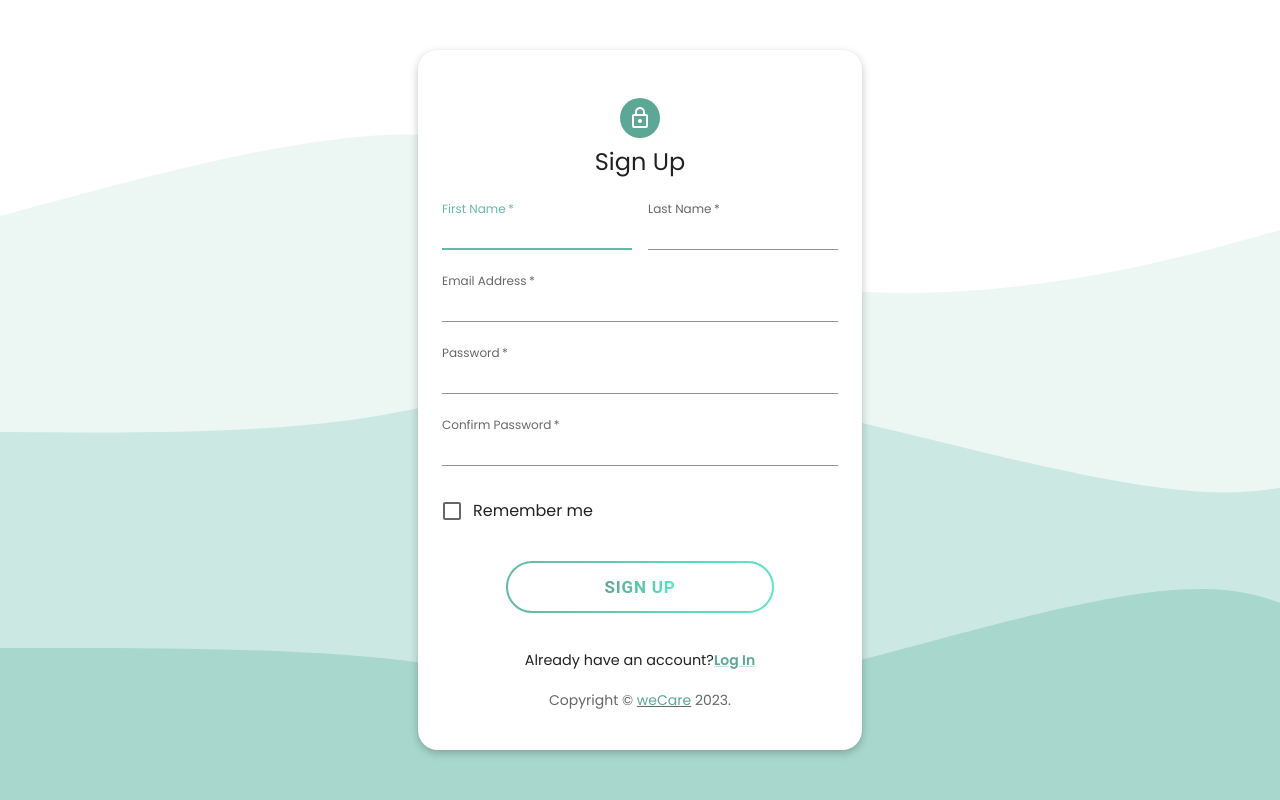
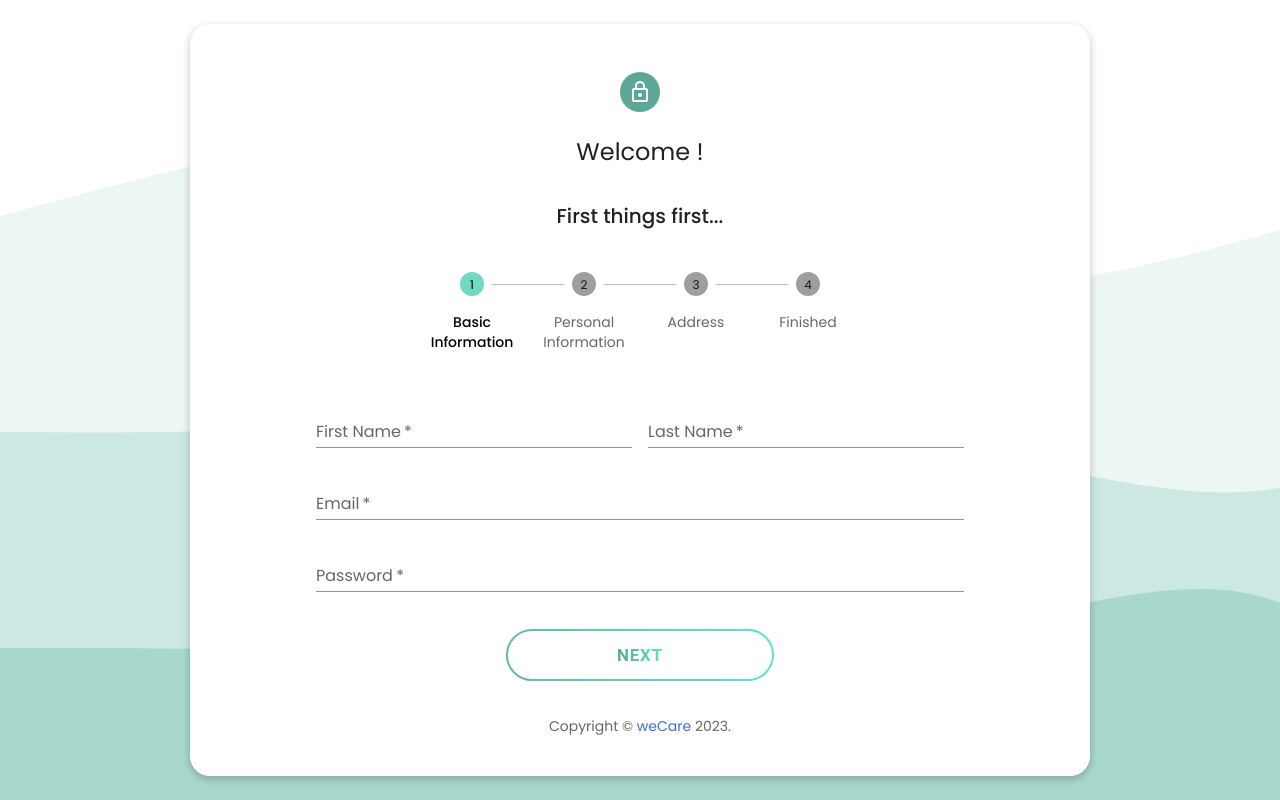
Before and after one commit to Maisaa66/weCare, a React (Create React App) app in the folder clientside/: page /signup in a window 1280 px wide. Built offline with nearby package versions, Linux system fonts and the light colour scheme; a web font is replaced by a local one.

Commit message:
connect user signup to backend

```diff
--- a/clientside/src/Pages/CheckUser/CheckUser.js
+++ b/clientside/src/Pages/CheckUser/CheckUser.js
@@ -7,9 +7,15 @@ import Grid from "@mui/material/Grid";
 import LinkMu from "@mui/material/Link";
 import Typography from "@mui/material/Typography";
 import { Link } from "react-router-dom";
+import { useDispatch } from "react-redux";
+import { setUserInfo } from "../../Redux Store/slices/userInfo";
+import { Alert } from "@mui/material";
 
 export default function CheckUser() {
   const [userType, setUserType] = useState("");
+
+  const dispatch = useDispatch()
+
   return (
     <div className={`${classes.box}`}>
       <div className={`${classes.container}`}>
@@ -22,7 +28,8 @@ export default function CheckUser() {
                 type="radio"
                 name="user"
                 className={`${classes.cardInputElement}`}
-                onClick={() => setUserType("as a Beneficiary")}
+                onClick={() => {setUserType("as a Beneficiary");     dispatch(setUserInfo("Care Beneficiary"))
+              }}
               />
 
               <div className={`${classes.cardInput}`}>
@@ -45,7 +52,8 @@ export default function CheckUser() {
                 type="radio"
                 name="user"
                 className={`${classes.cardInputElement}`}
-                onClick={() => setUserType("as a Giver")}
+                onClick={() => {setUserType("as a Giver");     dispatch(setUserInfo("Care giver"))
+              }}
               />
 
               <div className={`${classes.cardInput}`}>
@@ -64,7 +72,8 @@ export default function CheckUser() {
           </div>
         </div>
         <div>
-          <Link to="/signup/stepone" className={`${classes.btn}`}>
+        {!userType && <Alert severity="error">Please choose one type</Alert>}
+{   userType &&       <Link to="/signup" className={`${classes.btn}`}>
             <svg width="277" height="62">
               <defs>
                 <linearGradient id="grad1">
@@ -83,7 +92,7 @@ export default function CheckUser() {
               ></rect>
             </svg>
             <span>SIGNUP {userType}</span>
-          </Link>
+          </Link>}
         </div>
         <Grid container>
           <Grid item xs={12}>
--- a/clientside/src/Pages/Signup/Signup.js
+++ b/clientside/src/Pages/Signup/Signup.js
@@ -2,9 +2,7 @@ import * as React from "react";
 import Avatar from "@mui/material/Avatar";
 import CssBaseline from "@mui/material/CssBaseline";
 import TextField from "@mui/material/TextField";
-import FormControlLabel from "@mui/material/FormControlLabel";
-import Checkbox from "@mui/material/Checkbox";
-import LinkMu from "@mui/material/Link";
+import { Link, useNavigate } from "react-router-dom";
 import Grid from "@mui/material/Grid";
 import Box from "@mui/material/Box";
 import LockOutlinedIcon from "@mui/icons-material/LockOutlined";
@@ -12,9 +10,14 @@ import Typography from "@mui/material/Typography";
 import Container from "@mui/material/Container";
 import { createTheme, ThemeProvider } from "@mui/material/styles";
 import classes from "./signup.module.css";
-import { Link } from "react-router-dom";
+import ProgressBar from "../../components/UI/ProgressBar/ProgressBar";
+import DropDown from "../../components/UI/DropDown/DropDown";
+import { useState } from "react";
+import { useDispatch, useSelector } from "react-redux";
+import {setUserDetails} from "../../Redux Store/slices/userInfo";
 
 function Copyright(props) {
+
   return (
     <Typography
       variant="body2"
@@ -23,11 +26,9 @@ function Copyright(props) {
       {...props}
     >
       {"Copyright © "}
-      <LinkMu color="inherit">
-        <Link to="/" style={{ color: "var(--mainColor)" }}>
+      <Link color="inherit" to="/">
         weCare
-        </Link>
-      </LinkMu>{" "}
+      </Link>{" "}
       {new Date().getFullYear()}
       {"."}
     </Typography>
@@ -66,23 +67,33 @@ const theme = createTheme({
     },
   },
 });
-// const useStyles = makeStyles((theme) => ({
-//   smallScreenPadding: {
-//     [theme.breakpoints.down("sm")]: {
-//       padding: "16px",
-//     },
-//   },
-// }));
-export default function SignUp() {
+
+export default function StepOne() {
+ //states
+ const [userData, setUserData] = useState({
+  firstName: "",
+  lastName: "",
+  email: "",
+  password: "",
+});
+
+const userType = useSelector((state) => state.userInfo.type);
+
+const dispatch = useDispatch();
+const navigate = useNavigate();
 //   const styles = useStyles();
 const handleSubmit = (event) => {
   event.preventDefault();
-    const data = new FormData(event.currentTarget);
-    console.log({
-      email: data.get("email"),
-      password: data.get("password"),
-    });
+
+  dispatch(setUserDetails(userData));
+  navigate("/signup/stepone");
 };
+
+const handleChange = (event) => {
+  const { name, value } = event.target;
+  setUserData({ ...userData, [name]: value });
+};
+
 
   return (
     <ThemeProvider theme={theme}>
@@ -97,7 +108,7 @@ export default function SignUp() {
       >
         <Container
           component="main"
-          maxWidth="xs"
+          maxWidth="md"
           sx={{
             boxShadow: "rgba(0, 0, 0, 0.24) 0px 3px 8px;",
             borderRadius: "20px",
@@ -120,9 +131,16 @@ export default function SignUp() {
             <Avatar sx={{ m: 1, bgcolor: "var(--mainColor)" }}>
               <LockOutlinedIcon />
             </Avatar>
-            <Typography component="h1" variant="h5">
-              Sign Up
+            <Typography component="h1" variant="h5" sx={{ m: 2 }}>
+              Welcome {userType}!
             </Typography>
+            <Typography component="h1" variant="h6" sx={{ m: 2 }}>
+            First things first...
+            </Typography>
+            <Box sx={{ m: 3 }}>
+              <ProgressBar stepNum={0}></ProgressBar>
+            </Box>
+
             <Box
               component="form"
               onSubmit={handleSubmit}
@@ -140,8 +158,9 @@ export default function SignUp() {
                     label="First Name"
                     name="firstName"
                     autoComplete="firstName"
-                    autoFocus
                     sx={{ textAlign: "left" }}
+                    value={userData.firstName}
+                    onChange={handleChange}
                   />
                 </Grid>
                 <Grid item xs={12} sm={6}>
@@ -155,6 +174,8 @@ export default function SignUp() {
                     name="lastName"
                     autoComplete="lastName"
                     sx={{ textAlign: "left" }}
+                    value={userData.lastName}
+                    onChange={handleChange}
                   />
                 </Grid>
               </Grid>
@@ -164,11 +185,15 @@ export default function SignUp() {
                 margin="normal"
                 required
                 fullWidth
+                name="email"
+                label="Email"
+                type="text"
                 id="email"
-                label="Email Address"
-                name="email"
                 autoComplete="email"
+                color="primary"
                 sx={{ textAlign: "left" }}
+                value={userData.email}
+                onChange={handleChange}
               />
               <TextField
                 variant="standard"
@@ -179,30 +204,14 @@ export default function SignUp() {
                 label="Password"
                 type="password"
                 id="password"
-                autoComplete="current-password"
+                autoComplete="password"
                 color="primary"
                 sx={{ textAlign: "left" }}
-              />
-              <TextField
-                variant="standard"
-                margin="normal"
-                required
-                fullWidth
-                name="confpassword"
-                label="Confirm Password"
-                type="password"
-                id="confpassword"
-                autoComplete="current-password"
-                color="primary"
-                sx={{ textAlign: "left" }}
-              />
-              <FormControlLabel
-                control={<Checkbox value="remember" color="primary" />}
-                sx={{ mt: 2 }}
-                label="Remember me"
+                value={userData.password}
+                onChange={handleChange}
               />
               <div>
-                <Link to="/signup/stepone" className={`${classes.btn}`}>
+                <button type="submit" className={`${classes.btn}`}>
                   <svg width="277" height="62">
                     <defs>
                       <linearGradient id="grad1">
@@ -220,29 +229,9 @@ export default function SignUp() {
                       height="50"
                     ></rect>
                   </svg>
-                  <span>Sign Up</span>
-                </Link>
+                  <span>Next</span>
+                </button>
               </div>
-
-              <Grid container>
-                <Grid item xs={12}>
-                  <Typography variant="h4" textAlign="center">
-                    <span style={{ fontSize: "0.9rem" }}>
-                      Already have an account?
-                    </span>
-                    <LinkMu
-                      href="#"
-                      variant="body2"
-                      style={{ color: "var(--mainColor)" }}
-                      sx={{ fontWeight: "bold" }}
-                    >
-                      <Link to="/login" style={{ color: "var(--mainColor)" }}>
-                        Log In
-                      </Link>
-                    </LinkMu>
-                  </Typography>
-                </Grid>
-              </Grid>
             </Box>
           </Box>
           <Copyright sx={{ mt: 2, mb: 5 }} />
--- a/clientside/src/Pages/Signup/Step1.js
+++ b/clientside/src/Pages/Signup/Step1.js
@@ -2,7 +2,7 @@ import * as React from "react";
 import Avatar from "@mui/material/Avatar";
 import CssBaseline from "@mui/material/CssBaseline";
 import TextField from "@mui/material/TextField";
-import { Link } from "react-router-dom";
+import { Link, useNavigate } from "react-router-dom";
 import Grid from "@mui/material/Grid";
 import Box from "@mui/material/Box";
 import LockOutlinedIcon from "@mui/icons-material/LockOutlined";
@@ -12,8 +12,13 @@ import { createTheme, ThemeProvider } from "@mui/material/styles";
 import classes from "./signup.module.css";
 import ProgressBar from "../../components/UI/ProgressBar/ProgressBar";
 import DropDown from "../../components/UI/DropDown/DropDown";
+import { useState } from "react";
+import { useDispatch } from "react-redux";
+import {setUserDetails} from "../../Redux Store/slices/userInfo";
 
 function Copyright(props) {
+
+
   return (
     <Typography
       variant="body2"
@@ -67,8 +72,21 @@ const theme = createTheme({
 export default function StepOne() {
   const dropDownObj = {
     title: "Gender",
-    options: ["Female", "Male"],
+    options: ["female", "male"],
   };
+  //states
+  const [userData, setUserData] = useState(
+    {
+      phoneNum: "",
+      nationalID: "",
+      gender: "",
+    }
+   );
+
+
+  const dispatch = useDispatch();
+  const navigate = useNavigate();
+  //   const styles = useStyles();
   const handleSubmit = (event) => {
     event.preventDefault();
     const data = new FormData(event.currentTarget);
@@ -76,7 +94,19 @@ export default function StepOne() {
       email: data.get("email"),
       password: data.get("password"),
     });
+
+    dispatch(setUserDetails(userData));
+    navigate("/signup/steptwo");
   };
+
+  const handleChange = (event) => {
+    const { name, value } = event.target;
+    setUserData({ ...userData, [name]: value });
+  };
+
+  const handleDropDownChange = (value) => {
+    setUserData({ ...userData, gender: value });
+  }
 
   return (
     <ThemeProvider theme={theme}>
@@ -115,10 +145,10 @@ export default function StepOne() {
               <LockOutlinedIcon />
             </Avatar>
             <Typography component="h1" variant="h5" sx={{ m: 2 }}>
-              Welcome! First things first...
+              Lets get to know you
             </Typography>
             <Box sx={{ m: 3 }}>
-              <ProgressBar stepNum={0}></ProgressBar>
+              <ProgressBar stepNum={1}></ProgressBar>
             </Box>
 
             <Box
@@ -134,15 +164,17 @@ export default function StepOne() {
                     margin="normal"
                     required
                     fullWidth
-                    id="phone"
+                    id="phoneNum"
                     label="Phone Number"
-                    name="phone"
-                    autoComplete="phone"
+                    name="phoneNum"
+                    autoComplete="phoneNum"
                     sx={{ textAlign: "left" }}
+                    value={userData.phoneNum}
+                    onChange={handleChange}
                   />
                 </Grid>
                 <Grid item xs={12} sm={6}>
-                  <DropDown dropDownObj={dropDownObj}></DropDown>
+                  <DropDown dropDownObj={dropDownObj} handleDropDownChange={handleDropDownChange}></DropDown>
                 </Grid>
               </Grid>
 
@@ -151,17 +183,19 @@ export default function StepOne() {
                 margin="normal"
                 required
                 fullWidth
-                name="ID"
+                name="nationalID"
                 label="National ID"
                 type="text"
-                id="ID"
-                autoComplete="id"
+                id="nationalID"
+                autoComplete="nationalID"
                 color="primary"
                 sx={{ textAlign: "left" }}
+                value={userData.nationalID}
+                onChange={handleChange}
               />
 
               <div>
-              <Link to="/signup/steptwo" className={`${classes.btn}`}>
+                <button type="submit" className={`${classes.btn}`}>
                   <svg width="277" height="62">
                     <defs>
                       <linearGradient id="grad1">
@@ -180,7 +214,7 @@ export default function StepOne() {
                     ></rect>
                   </svg>
                   <span>Next</span>
-                </Link>
+                </button>
               </div>
             </Box>
           </Box>
--- a/clientside/src/Pages/Signup/Step2.js
+++ b/clientside/src/Pages/Signup/Step2.js
@@ -11,7 +11,11 @@ import { createTheme, ThemeProvider } from "@mui/material/styles";
 import classes from "./signup.module.css";
 import ProgressBar from "../../components/UI/ProgressBar/ProgressBar";
 import DropDown from "../../components/UI/DropDown/DropDown";
-import { Link } from "react-router-dom";
+import { Link, useNavigate } from "react-router-dom";
+import { useState } from "react";
+import { useDispatch, useSelector } from "react-redux";
+import { setUserDetails } from "../../Redux Store/slices/userInfo";
+import { addUser } from "../../Redux Store/slices/userSlice";
 
 function Copyright(props) {
   return (
@@ -69,13 +73,36 @@ export default function StepTwo() {
     title: "Country",
     options: ["Egypt", "Canada"],
   };
+  //states
+  const [userData, setUserData] = useState({});
+
+  const [address, setAddress] = useState({
+    country: "",
+    governate: "",
+    area: "",
+    street: "",
+    buildingNum: "",
+    apartmentNum: "",
+  });
+
+  const dispatch = useDispatch();
+  const userDetails = useSelector((state) => state.userInfo.userDetails);
+  //   const styles = useStyles();
   const handleSubmit = (event) => {
     event.preventDefault();
-    const data = new FormData(event.currentTarget);
-    console.log({
-      email: data.get("email"),
-      password: data.get("password"),
-    });
+    setUserData({ ...userData, address });
+    dispatch(setUserDetails(userData));
+    dispatch(addUser(userDetails));
+    // navigate("/signup/stepthree");
+  };
+
+  const handleChange = (event) => {
+    const { name, value } = event.target;
+    setAddress({ ...address, [name]: value });
+  };
+
+  const handleDropDownChange = (value) => {
+    setAddress({ ...address, country: value });
   };
 
   return (
@@ -118,7 +145,7 @@ export default function StepTwo() {
               One Step Closer ...
             </Typography>
             <Box sx={{ m: 3 }}>
-              <ProgressBar stepNum={1}></ProgressBar>
+              <ProgressBar stepNum={2}></ProgressBar>
             </Box>
 
             <Box
@@ -127,9 +154,12 @@ export default function StepTwo() {
               noValidate
               sx={{ mt: 1 }}
             >
-              <Grid container spacing={2} >
+              <Grid container spacing={2}>
                 <Grid item xs={12} sm={6}>
-                  <DropDown dropDownObj={dropDownObj}></DropDown>
+                  <DropDown
+                    dropDownObj={dropDownObj}
+                    handleDropDownChange={handleDropDownChange}
+                  ></DropDown>
                 </Grid>
                 <Grid item xs={12} sm={6}>
                   <TextField
@@ -142,12 +172,13 @@ export default function StepTwo() {
                     name="governate"
                     autoComplete="governate"
                     sx={{ textAlign: "left" }}
+                    value={address.governate}
+                    onChange={handleChange}
                   />
                 </Grid>
-
               </Grid>
 
-              <Grid container spacing={2} >
+              <Grid container spacing={2}>
                 <Grid item xs={12} sm={6}>
                   <TextField
                     variant="standard"
@@ -159,6 +190,8 @@ export default function StepTwo() {
                     name="area"
                     autoComplete="area"
                     sx={{ textAlign: "left" }}
+                    value={address.area}
+                    onChange={handleChange}
                   />
                 </Grid>
                 <Grid item xs={12} sm={6}>
@@ -172,22 +205,26 @@ export default function StepTwo() {
                     name="street"
                     autoComplete="street"
                     sx={{ textAlign: "left" }}
+                    value={address.street}
+                    onChange={handleChange}
                   />
                 </Grid>
               </Grid>
 
-              <Grid container spacing={2} >
+              <Grid container spacing={2}>
                 <Grid item xs={12} sm={6}>
                   <TextField
                     variant="standard"
                     margin="normal"
                     required
                     fullWidth
-                    id="builidingNum"
+                    id="buildingNum"
                     label="Builiding Number"
-                    name="BuilidingNum"
-                    autoComplete="builidingNum"
+                    name="buildingNum"
+                    autoComplete="buildingNum"
                     sx={{ textAlign: "left" }}
+                    value={address.buildingNum}
+                    onChange={handleChange}
                   />
                 </Grid>
                 <Grid item xs={12} sm={6}>
@@ -201,11 +238,13 @@ export default function StepTwo() {
                     name="apartmentNum"
                     autoComplete="apartmentNum"
                     sx={{ textAlign: "left" }}
+                    value={address.apartmentNum}
+                    onChange={handleChange}
                   />
                 </Grid>
               </Grid>
               <div>
-              <Link to="/signup/stepthree" className={`${classes.btn}`}>
+                <button type="submit" className={`${classes.btn}`}>
                   <svg width="277" height="62">
                     <defs>
                       <linearGradient id="grad1">
@@ -224,7 +263,7 @@ export default function StepTwo() {
                     ></rect>
                   </svg>
                   <span>Next</span>
-                </Link>
+                </button>
               </div>
             </Box>
           </Box>
--- a/clientside/src/Pages/Signup/Step3.js
+++ b/clientside/src/Pages/Signup/Step3.js
@@ -118,7 +118,7 @@ export default function StepThree() {
               Congratulations! ❤
             </Typography>
             <Box sx={{ m: 3 }}>
-              <ProgressBar stepNum={2}></ProgressBar>
+              <ProgressBar stepNum={3}></ProgressBar>
             </Box>
 
             <Box
--- a/clientside/src/Pages/Signup/signup.module.css
+++ b/clientside/src/Pages/Signup/signup.module.css
@@ -22,6 +22,7 @@
   font-weight: 700;
   font-size: 17px;
   letter-spacing: 0.045em;
+  border: none;
 }
 
 .btn svg {
--- a/clientside/src/components/UI/ProgressBar/ProgressBar.js
+++ b/clientside/src/components/UI/ProgressBar/ProgressBar.js
@@ -6,6 +6,7 @@ import StepLabel from "@mui/material/StepLabel";
 
 const steps = [
   "Basic Information",
+  "Personal Information",
   "Address",
   // "Documents",
   // "Work Experince",
```
Also changed, not shown: clientside/src/App.js (+1 -10 lines). Lines whose indentation alone changed are shown as unchanged.
